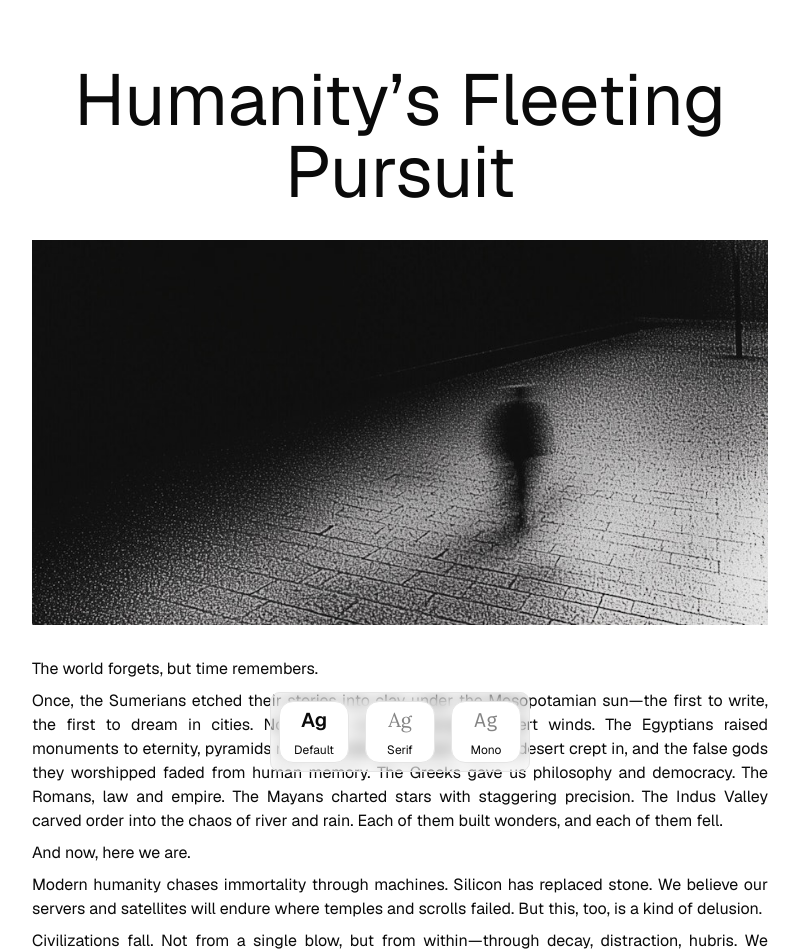
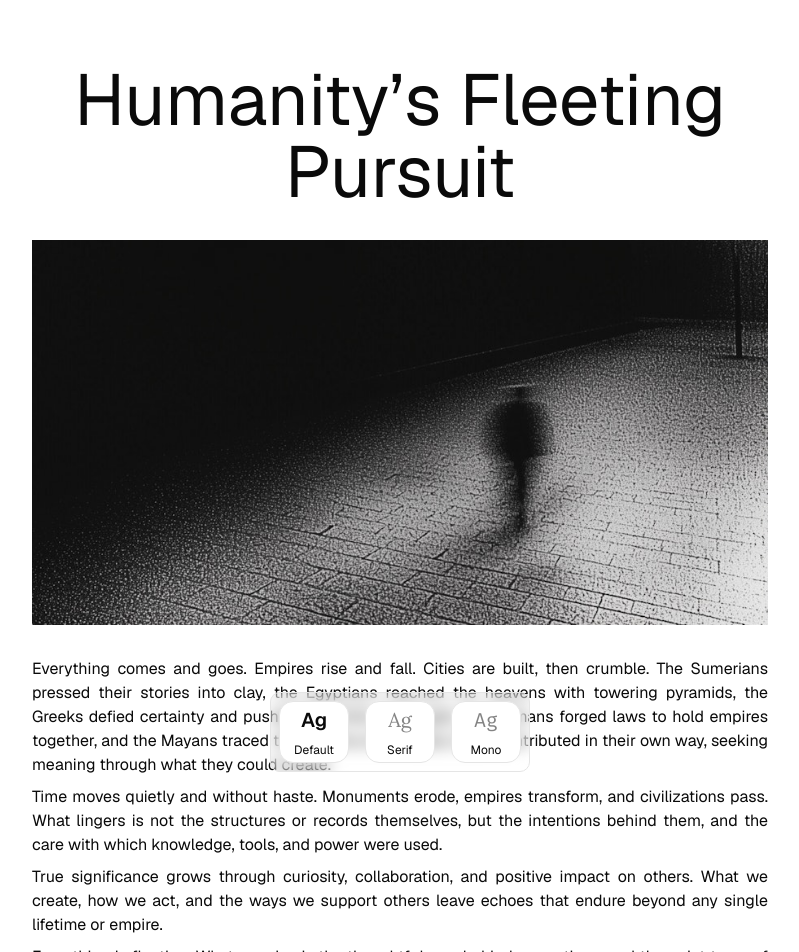
Before and after one commit to BrahimBoussada/glyph-switch, a Next.js app: page / in a window 1280 px wide. Shown: the top 952 px of the page, without its empty margins (240-1039 px from the left). Built offline with nearby package versions, Linux system fonts and the light colour scheme.

Commit message:
edit: update article for clarity

```diff
--- a/src/components/article-section.tsx
+++ b/src/components/article-section.tsx
@@ -71,37 +71,30 @@ export default function ArticleSection() {
         )}
       >
         {/* Article paragraphs */}
-        <p>The world forgets, but time remembers.</p>
         <p>
-          Once, the Sumerians etched their stories into clay under the
-          Mesopotamian sun—the first to write, the first to dream in cities. Now
-          their crumble beneath desert winds. The Egyptians raised monuments to
-          eternity, pyramids meant to defy time itself. Yet the desert crept in,
-          and the false gods they worshipped faded from human memory. The Greeks
-          gave us philosophy and democracy. The Romans, law and empire. The
-          Mayans charted stars with staggering precision. The Indus Valley
-          carved order into the chaos of river and rain. Each of them built
-          wonders, and each of them fell.
-        </p>
-        <p>And now, here we are.</p>
-        <p>
-          Modern humanity chases immortality through machines. Silicon has
-          replaced stone. We believe our servers and satellites will endure
-          where temples and scrolls failed. But this, too, is a kind of
-          delusion.
+          Everything comes and goes. Empires rise and fall. Cities are built,
+          then crumble. The Sumerians pressed their stories into clay, the
+          Egyptians reached the heavens with towering pyramids, the Greeks
+          defied certainty and pushed the limits of thought, the Romans forged
+          laws to hold empires together, and the Mayans traced the patterns of
+          the stars. Each contributed in their own way, seeking meaning through
+          what they could create.
         </p>
         <p>
-          Civilizations fall. Not from a single blow, but from within—through
-          decay, distraction, hubris. We drown in data and mistake it for
-          wisdom. We accelerate, many not knowing where {"we’re"} going. In our
-          techno-pursuit, we risk becoming ghosts ourselves, disconnected from
-          nature, from history, from meaning.
+          Time moves quietly and without haste. Monuments erode, empires
+          transform, and civilizations pass. What lingers is not the structures
+          or records themselves, but the intentions behind them, and the care
+          with which knowledge, tools, and power were used.
         </p>
         <p>
-          Everything we build will one day be dust. This is a reminder. To live
-          deeply. To build wisely. To remember that every beginning has an end.
+          True significance grows through curiosity, collaboration, and positive
+          impact on others. What we create, how we act, and the ways we support
+          others leave echoes that endure beyond any single lifetime or empire.
         </p>
-        <p>One question endures: What awaits us beyond the end?</p>
+        <p>
+          Everything is fleeting. What remains is the thoughtfulness behind our
+          actions, and the quiet trace of goodness that survives through time.
+        </p>
       </motion.div>
     </div>
   );
```
